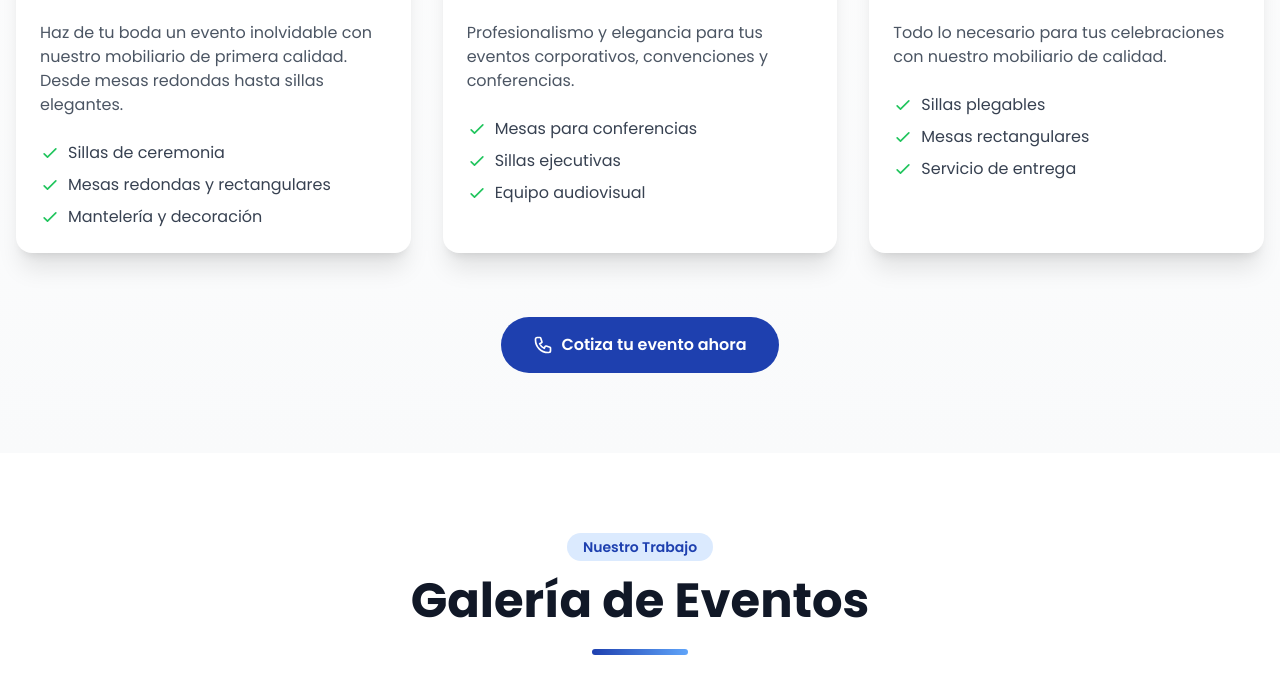
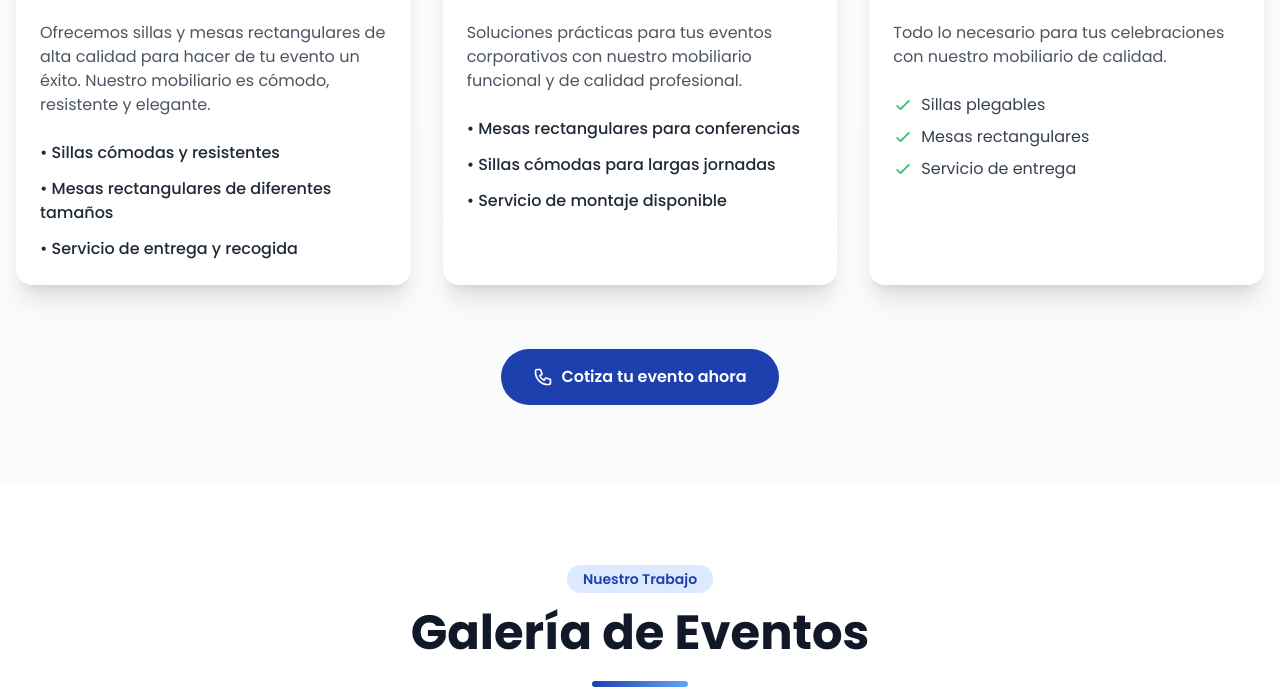
Before and after one commit to furbox/rbk, a plain HTML site: page index.html in a window 1280 px wide. Shown: the part 1117-1814 px from the top of the page. Drawn offline with nearby package versions, Linux system fonts and the light colour scheme.

Commit message:
servicios

```diff
--- a/index.html
+++ b/index.html
@@ -394,60 +394,14 @@
               </div>
             </div>
             <div class="p-6">
-              <p class="text-gray-600 mb-6">
-                Haz de tu boda un evento inolvidable con nuestro mobiliario de
-                primera calidad. Desde mesas redondas hasta sillas elegantes.
+                <p class="text-gray-600 mb-6">
+                Ofrecemos sillas y mesas rectangulares de alta calidad para hacer de tu evento un éxito. Nuestro mobiliario es cómodo, resistente y elegante.
               </p>
-              <ul class="space-y-2 text-left">
-                <li class="flex items-center text-gray-700">
-                  <svg
-                    class="w-5 h-5 text-green-500 mr-2"
-                    fill="none"
-                    stroke="currentColor"
-                    viewBox="0 0 24 24"
-                  >
-                    <path
-                      stroke-linecap="round"
-                      stroke-linejoin="round"
-                      stroke-width="2"
-                      d="M5 13l4 4L19 7"
-                    ></path>
-                  </svg>
-                  Sillas de ceremonia
-                </li>
-                <li class="flex items-center text-gray-700">
-                  <svg
-                    class="w-5 h-5 text-green-500 mr-2"
-                    fill="none"
-                    stroke="currentColor"
-                    viewBox="0 0 24 24"
-                  >
-                    <path
-                      stroke-linecap="round"
-                      stroke-linejoin="round"
-                      stroke-width="2"
-                      d="M5 13l4 4L19 7"
-                    ></path>
-                  </svg>
-                  Mesas redondas y rectangulares
-                </li>
-                <li class="flex items-center text-gray-700">
-                  <svg
-                    class="w-5 h-5 text-green-500 mr-2"
-                    fill="none"
-                    stroke="currentColor"
-                    viewBox="0 0 24 24"
-                  >
-                    <path
-                      stroke-linecap="round"
-                      stroke-linejoin="round"
-                      stroke-width="2"
-                      d="M5 13l4 4L19 7"
-                    ></path>
-                  </svg>
-                  Mantelería y decoración
-                </li>
-              </ul>
+              <div class="space-y-3">
+                <p class="font-medium text-gray-800">• Sillas cómodas y resistentes</p>
+                <p class="font-medium text-gray-800">• Mesas rectangulares de diferentes tamaños</p>
+                <p class="font-medium text-gray-800">• Servicio de entrega y recogida</p>
+              </div>
             </div>
           </div>
 
@@ -490,59 +444,13 @@
             </div>
             <div class="p-6">
               <p class="text-gray-600 mb-6">
-                Profesionalismo y elegancia para tus eventos corporativos,
-                convenciones y conferencias.
+                Soluciones prácticas para tus eventos corporativos con nuestro mobiliario funcional y de calidad profesional.
               </p>
-              <ul class="space-y-2 text-left">
-                <li class="flex items-center text-gray-700">
-                  <svg
-                    class="w-5 h-5 text-green-500 mr-2"
-                    fill="none"
-                    stroke="currentColor"
-                    viewBox="0 0 24 24"
-                  >
-                    <path
-                      stroke-linecap="round"
-                      stroke-linejoin="round"
-                      stroke-width="2"
-                      d="M5 13l4 4L19 7"
-                    ></path>
-                  </svg>
-                  Mesas para conferencias
-                </li>
-                <li class="flex items-center text-gray-700">
-                  <svg
-                    class="w-5 h-5 text-green-500 mr-2"
-                    fill="none"
-                    stroke="currentColor"
-                    viewBox="0 0 24 24"
-                  >
-                    <path
-                      stroke-linecap="round"
-                      stroke-linejoin="round"
-                      stroke-width="2"
-                      d="M5 13l4 4L19 7"
-                    ></path>
-                  </svg>
-                  Sillas ejecutivas
-                </li>
-                <li class="flex items-center text-gray-700">
-                  <svg
-                    class="w-5 h-5 text-green-500 mr-2"
-                    fill="none"
-                    stroke="currentColor"
-                    viewBox="0 0 24 24"
-                  >
-                    <path
-                      stroke-linecap="round"
-                      stroke-linejoin="round"
-                      stroke-width="2"
-                      d="M5 13l4 4L19 7"
-                    ></path>
-                  </svg>
-                  Equipo audiovisual
-                </li>
-              </ul>
+              <div class="space-y-3">
+                <p class="font-medium text-gray-800">• Mesas rectangulares para conferencias</p>
+                <p class="font-medium text-gray-800">• Sillas cómodas para largas jornadas</p>
+                <p class="font-medium text-gray-800">• Servicio de montaje disponible</p>
+              </div>
             </div>
           </div>
 
```
